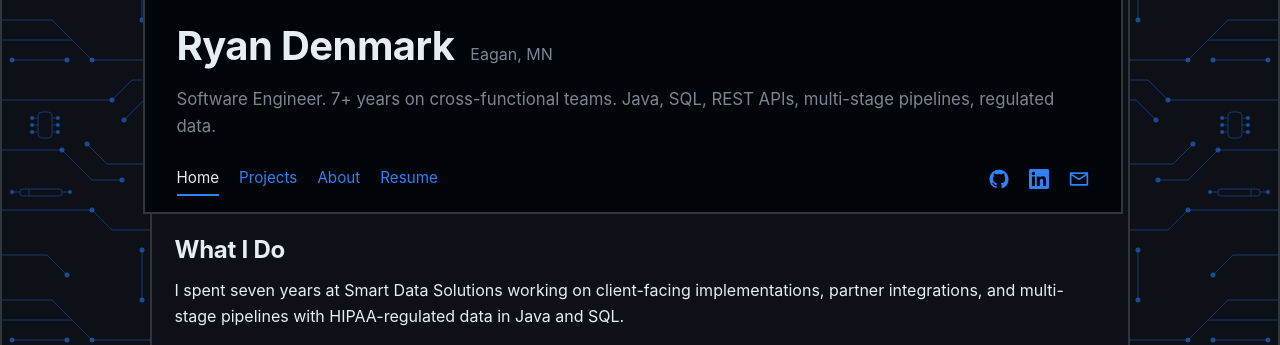
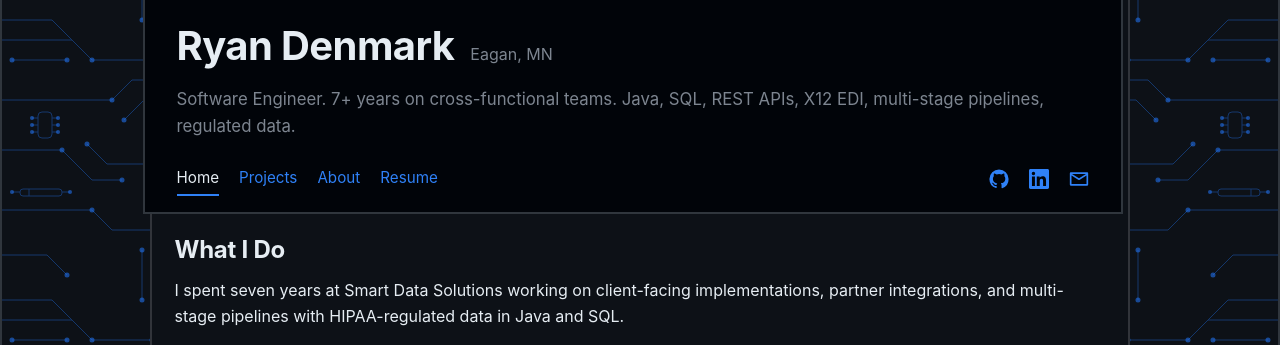
Before and after one commit to rwdenmark/rwdenmark.github.io, a Jekyll site: the page built from index.html, in a window 1280 px wide. Shown: the top 345 px of the page. Built offline with Jekyll 4.4.1, drawn with Linux system fonts in a browser that asks for light colours.

Commit message:
Updating headline text

```diff
--- a/_layouts/default.html
+++ b/_layouts/default.html
@@ -129,7 +129,7 @@
         <h1>Ryan Denmark</h1>
         <span class="location">Eagan, MN</span>
       </div>
-      <p class="tagline">Software Engineer. 7+ years on cross-functional teams. Java, SQL, REST APIs, multi-stage pipelines, regulated data.</p>
+      <p class="tagline">Software Engineer. 7+ years on cross-functional teams. Java, SQL, REST APIs, X12 EDI, multi-stage pipelines, regulated data.</p>
       <nav class="links" aria-label="Main navigation">
         <div class="links-group">
           {% for n in site.data.nav %}<a href="{{ n.url | relative_url }}"{% if page.page_id == n.id %} class="active" aria-current="page"{% endif %}>{{ n.title }}</a>
```
